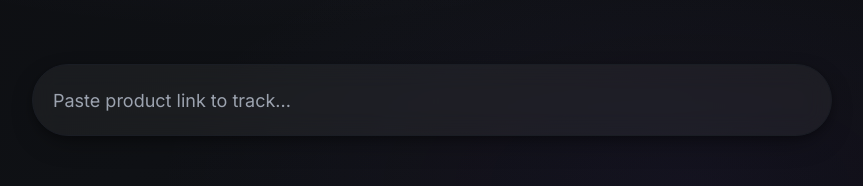
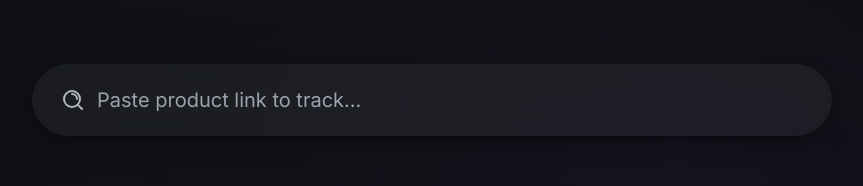
Before and after one commit to fareezmir/smart-price-tracker, a Next.js app in the folder frontend/: page / in a window 1280 px wide. Shown: the part 416-602 px from the top of the page, without its empty margins (208-1071 px from the left). Built offline with nearby package versions, Linux system fonts and the light colour scheme.

Commit message:
searchbar completed with Icons.tsx

```diff
--- /dev/null
+++ b/frontend/src/components/ui/Icons.tsx
@@ -0,0 +1,21 @@
+import type { SVGProps } from "react";
+
+export type IconProps = SVGProps<SVGSVGElement> & { size?: number | string };
+
+export const SearchIcon = ({ size = 20, className, ...props }: IconProps) => (
+  <svg
+    width={size}
+    height={size}
+    viewBox="0 0 24 24"
+    fill="none"
+    stroke="currentColor"
+    strokeWidth={2}
+    strokeLinecap="round"
+    strokeLinejoin="round"
+    className={className}
+    aria-hidden="true"
+    {...props}
+  >
+    <path d="M21 21L16.65 16.65M11 6C13.7614 6 16 8.23858 16 11M19 11C19 15.4183 15.4183 19 11 19C6.58172 19 3 15.4183 3 11C3 6.58172 6.58172 3 11 3C15.4183 3 19 6.58172 19 11Z" />
+  </svg>
+);
--- a/frontend/src/components/ui/Navbar.tsx
+++ b/frontend/src/components/ui/Navbar.tsx
@@ -11,8 +11,6 @@ type NavbarProps = {
     onLogout?: () => void;
     onTrackedItems?: () => void;
 };
-
-
 
 function Navbar({isAuthenticated, brandText, onLogin, onLogout, onTrackedItems, iconSrc}: NavbarProps): React.JSX.Element {
     const navbarLinks = {
--- a/frontend/src/components/ui/SearchBar.tsx
+++ b/frontend/src/components/ui/SearchBar.tsx
@@ -2,7 +2,7 @@
 
 import { ChangeEvent, InputHTMLAttributes } from "react";
 import { cn } from "@/lib/utils";
-
+import { SearchIcon } from "@/components/ui/Icons";
 
 type SearchBarProps = InputHTMLAttributes<HTMLInputElement> & {
     value: string;
@@ -13,22 +13,24 @@ type SearchBarProps = InputHTMLAttributes<HTMLInputElement> & {
 
 function SearchBar({value, onChange, onSubmit, inputClassName, className, ...props}: SearchBarProps) {
     return (
-        <input
+        <div className={cn(
+          "flex items-center w-[50rem] h-[4.5rem] rounded-pill px-4",
+          "bg-white/5 hover:bg-white/10 backdrop-blur-md border border-borderSlate",
+          "focus-within:ring-2 focus-within:ring-primaryPurpleHover/40 transition-colors shadow-soft",
+          inputClassName,
+          className
+        )}>
+          <SearchIcon size={24} className="text-textGray mx-3" />
+          <input
+            {...props}
             value={value}
             onChange={onChange}
-            onKeyDown={(e) => {
-                if (e.key === 'Enter') {
-                    onSubmit(value);
-                }
-            }}
+            onKeyDown={(e) => e.key === 'Enter' && onSubmit(value)}
             placeholder="Paste product link to track..."
-            className={cn(
-                "h-[4.5rem] w-[50rem] text-lg rounded-pill px-5 py-3 bg-white/5 hover:bg-white/10 backdrop-blur-md border border-borderSlate text-textWhite placeholder:textGray focus:outline-none focus:ring-2 focus:ring-primaryPurpleHover/40 transition-colors shadow-soft",
-                inputClassName,
-            )}
-            {...props}
-        />
-    );
+            className="flex-1 bg-transparent border-none outline-none text-textWhite placeholder:text-gray-400 text-xl"
+          />
+        </div>
+      );
 }
 
 export default SearchBar;
```
